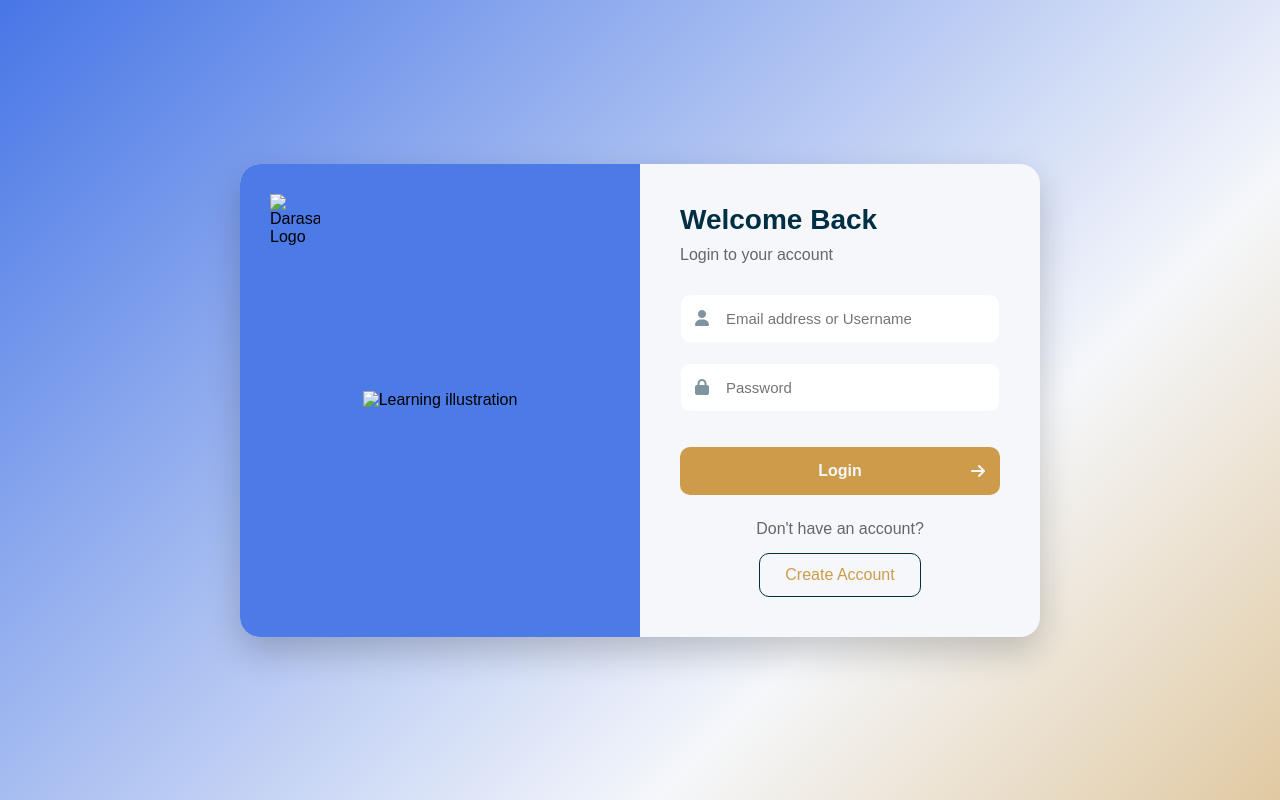
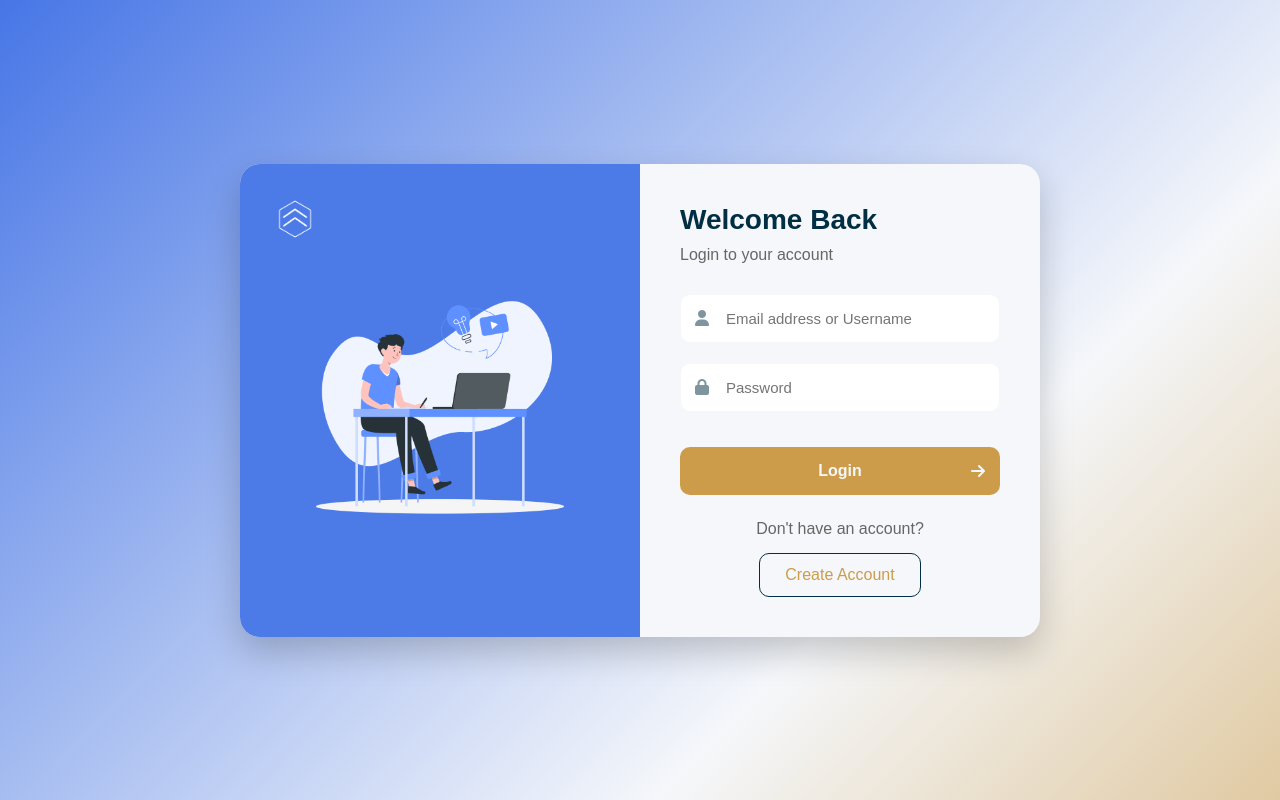
Before and after one commit to JeremiahSents/darasa-strath-final, a plain HTML site: page frontend-darasa/Auth/login.html in a window 1280 px wide. Drawn offline with Linux system fonts and the light colour scheme.

Commit message:
fixed static routing

```diff
--- a/frontend-darasa/Auth/login.html
+++ b/frontend-darasa/Auth/login.html
@@ -6,15 +6,15 @@
   <title>Darasa Learning Platform</title>
   <script src="https://kit.fontawesome.com/17e091a2b0.js" crossorigin="anonymous"></script>
   <link rel="stylesheet" href="styles.css">
-  <link rel="icon" href="./assets/images/logo_white.png" type="image/png">
+  <link rel="icon" href="../assets/images/logo_white.png" type="image/png">
 </head>
 <body>
   <!-- Login Page -->
   <div class="card">
 
     <div class="image-side">
-      <img src="frontend-darasa/assets/images/background.png" alt="Learning illustration" class="main-image">
-      <img src="./assets/images/logo_white.png"alt="Darasa Logo" class="brand-logo">
+      <img src="../assets/images/background.png" alt="Learning illustration" class="main-image">
+      <img src="../assets/images/logo_white.png"alt="Darasa Logo" class="brand-logo">
     </div>
 
     <div class="form-side">
@@ -47,7 +47,7 @@
     </div>
   </div>
 
-  <script src="./utils/auth-utils.js"></script>
+  <script src="../utils/auth-utils.js"></script>
   <script src="login.js"></script>
 </body>
 </html>
```
Also changed, not shown: frontend-darasa/Auth/register.html (+4 -4 lines).
